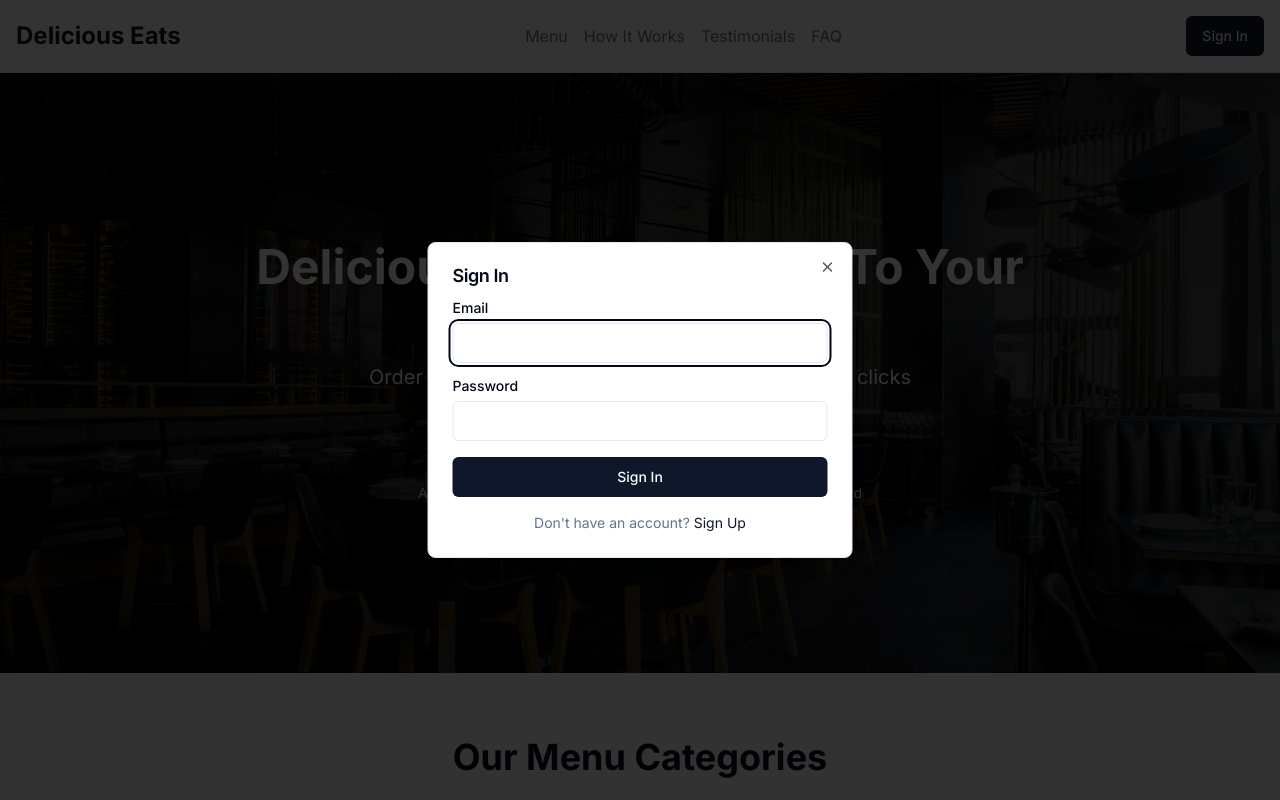
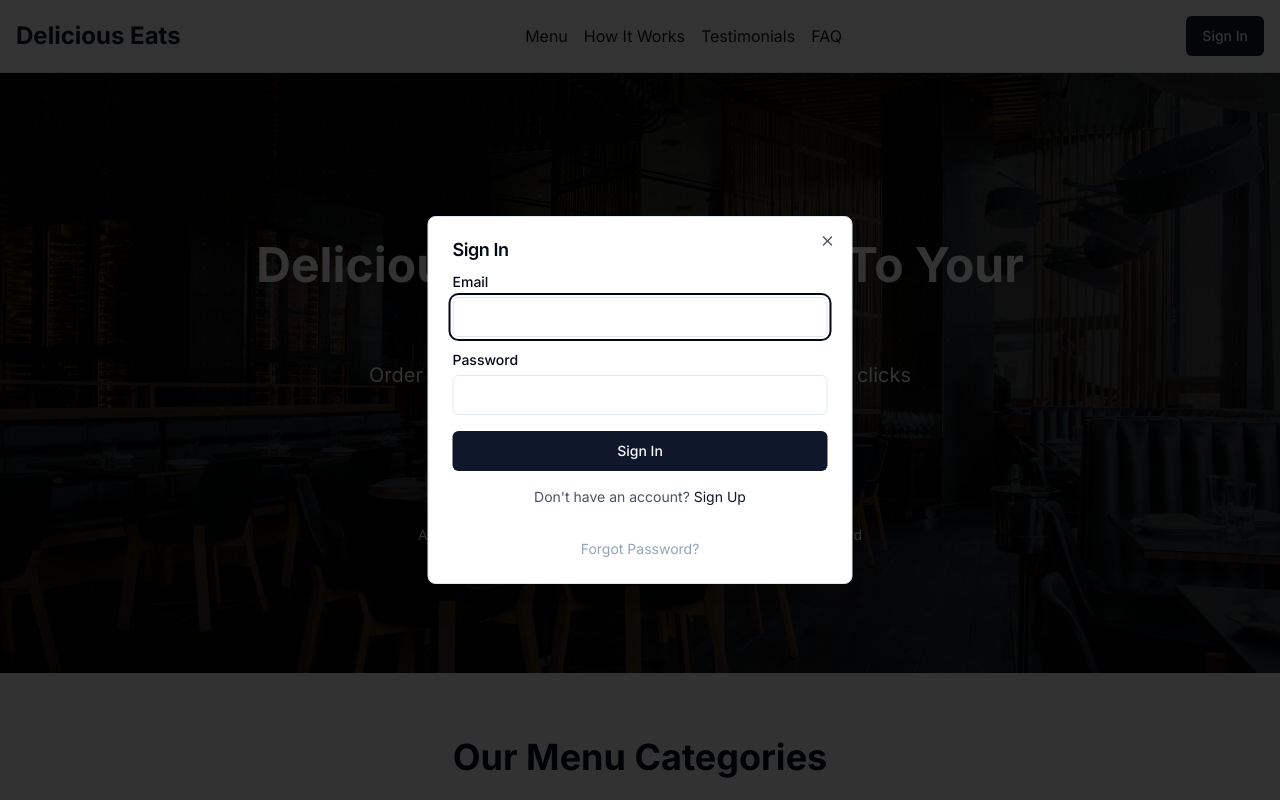
Before and after one commit to Abhi-developer01/Delicious-Eats, a Next.js app: page / in a window 1280 px wide. Both pictures are taken after a click on the button "Sign In". Shown: the top 800 px of the page. Built offline with nearby package versions, Linux system fonts and the light colour scheme; no server answers.

Commit message:
hero button and change password

```diff
--- a/package.json
+++ b/package.json
@@ -21,11 +21,12 @@
     "framer-motion": "^12.5.0",
     "lottie-react": "^2.4.1",
     "lucide-react": "^0.475.0",
+    "motion": "^12.5.0",
     "next": "15.1.7",
     "react": "^19.0.0",
     "react-dom": "^19.0.0",
     "sonner": "^2.0.1",
-    "tailwind-merge": "^3.0.1",
+    "tailwind-merge": "^3.0.2",
     "tailwindcss-animate": "^1.0.7"
   },
   "devDependencies": {
--- /dev/null
+++ b/src/app/reset-password/page.tsx
@@ -0,0 +1,110 @@
+'use client'
+
+import { useState } from 'react'
+import { useRouter } from 'next/navigation'
+import { supabase } from '@/lib/supabase'
+import { Button } from '@/components/ui/button'
+import { Input } from '@/components/ui/input'
+import { Label } from '@/components/ui/label'
+
+export default function ResetPasswordPage() {
+  const [password, setPassword] = useState('')
+  const [confirmPassword, setConfirmPassword] = useState('')
+  const [error, setError] = useState('')
+  const [success, setSuccess] = useState(false)
+  const [loading, setLoading] = useState(false)
+  const router = useRouter()
+
+  const handleSubmit = async (e: React.FormEvent) => {
+    e.preventDefault()
+    setError('')
+    setLoading(true)
+
+    if (password !== confirmPassword) {
+      setError('Passwords do not match')
+      setLoading(false)
+      return
+    }
+
+    try {
+      const { error } = await supabase.auth.updateUser({
+        password: password
+      })
+
+      if (error) throw error
+
+      setSuccess(true)
+      // Redirect to login after 3 seconds
+      setTimeout(() => {
+        router.push('/')
+      }, 3000)
+    } catch (err) {
+      setError(err instanceof Error ? err.message : 'An error occurred')
+    } finally {
+      setLoading(false)
+    }
+  }
+
+  if (success) {
+    return (
+      <div className="min-h-screen flex items-center justify-center bg-gray-50">
+        <div className="max-w-md w-full space-y-8 p-8 bg-white rounded-lg shadow">
+          <div className="text-center">
+            <h2 className="text-3xl font-bold text-green-600 mb-2">Success!</h2>
+            <p className="text-gray-600">Your password has been updated successfully.</p>
+            <p className="text-gray-600 mt-2">Redirecting to login...</p>
+          </div>
+        </div>
+      </div>
+    )
+  }
+
+  return (
+    <div className="min-h-screen flex items-center justify-center bg-gray-50">
+      <div className="max-w-md w-full space-y-8 p-8 bg-white rounded-lg shadow">
+        <div>
+          <h2 className="text-3xl font-bold text-center">Reset Password</h2>
+          <p className="mt-2 text-center text-gray-600">
+            Please enter your new password below.
+          </p>
+        </div>
+        <form onSubmit={handleSubmit} className="mt-8 space-y-6">
+          <div className="space-y-4">
+            <div>
+              <Label htmlFor="password">New Password</Label>
+              <Input
+                id="password"
+                type="password"
+                value={password}
+                onChange={(e) => setPassword(e.target.value)}
+                required
+                className="mt-1"
+              />
+            </div>
+            <div>
+              <Label htmlFor="confirmPassword">Confirm Password</Label>
+              <Input
+                id="confirmPassword"
+                type="password"
+                value={confirmPassword}
+                onChange={(e) => setConfirmPassword(e.target.value)}
+                required
+                className="mt-1"
+              />
+            </div>
+          </div>
+          {error && (
+            <p className="text-sm font-medium text-destructive">{error}</p>
+          )}
+          <Button
+            type="submit"
+            className="w-full"
+            disabled={loading}
+          >
+            {loading ? 'Updating...' : 'Update Password'}
+          </Button>
+        </form>
+      </div>
+    </div>
+  )
+}
--- a/src/components/auth-modal.tsx
+++ b/src/components/auth-modal.tsx
@@ -11,8 +11,9 @@ import {
 import { Button } from '@/components/ui/button'
 import { Input } from '@/components/ui/input'
 import { Label } from '@/components/ui/label'
+import { supabase } from '@/lib/supabase'
 
-type AuthMode = 'signin' | 'signup'
+type AuthMode = 'signin' | 'signup' | 'forgot-password'
 
 export function AuthModal({
   isOpen,
@@ -27,22 +28,33 @@ export function AuthModal({
   const [fullName, setFullName] = useState('')
   const [error, setError] = useState('')
   const [loading, setLoading] = useState(false)
+  const [successMessage, setSuccessMessage] = useState('')
   const { signIn, signUp } = useAuth()
 
   const handleSubmit = async (e: React.FormEvent<HTMLFormElement>) => {
     e.preventDefault()
     setError('')
+    setSuccessMessage('')
     setLoading(true)
 
     try {
       if (mode === 'signin') {
         await signIn(email, password)
-      } else {
+      } else if (mode === 'signup') {
         if (!fullName) {
           setError('Full name is required')
           return
         }
         await signUp(email, password, fullName)
+      } else if (mode === 'forgot-password') {
+        const { error } = await supabase.auth.resetPasswordForEmail(email, {
+          redirectTo: `${window.location.origin}/reset-password`,
+        })
+        if (error) throw error
+        setSuccessMessage('Password reset link sent to your email!')
+        setMode('signin')
+        setEmail('')
+        return
       }
       onClose()
     } catch (err) {
@@ -57,7 +69,7 @@ export function AuthModal({
       <DialogContent className="sm:max-w-[425px]">
         <DialogHeader>
           <DialogTitle>
-            {mode === 'signin' ? 'Sign In' : 'Create Account'}
+            {mode === 'signin' ? 'Sign In' : mode === 'signup' ? 'Create Account' : 'Reset Password'}
           </DialogTitle>
         </DialogHeader>
         <form onSubmit={handleSubmit} className="space-y-4">
@@ -82,6 +94,7 @@ export function AuthModal({
               required
             />
           </div>
+          {mode !== 'forgot-password' && (
             <div className="grid gap-2">
               <Label htmlFor="password">Password</Label>
               <Input
@@ -92,11 +105,13 @@ export function AuthModal({
                 required
               />
             </div>
+          )}
           {error && <p className="text-sm font-medium text-destructive">{error}</p>}
+          {successMessage && <p className="text-sm font-medium text-green-600">{successMessage}</p>}
           <Button type="submit" className="w-full" disabled={loading}>
-            {loading ? 'Loading...' : mode === 'signin' ? 'Sign In' : 'Sign Up'}
+            {loading ? 'Loading...' : mode === 'signin' ? 'Sign In' : mode === 'signup' ? 'Sign Up' : 'Send Reset Link'}
           </Button>
-          <p className="text-center text-sm text-muted-foreground">
+          <p className="text-center text-sm text-gray-600">
             {mode === 'signin' ? (
               <>
                 Don't have an account?{' '}
@@ -107,10 +122,31 @@ export function AuthModal({
                 >
                   Sign Up
                 </button>
+
+                <br />
+                {' '}
+                <button
+                  type="button"
+                  onClick={() => setMode('forgot-password')}
+                  className="text-primary text-left text-slate-400 mt-8 underline-offset-4 hover:underline hover:text-slate-800"
+                >
+                  Forgot Password?
+                </button>
+              </>
+            ) : mode === 'signup' ? (
+              <>
+                Already have an account?{' '}
+                <button
+                  type="button"
+                  onClick={() => setMode('signin')}
+                  className="text-primary underline-offset-4 hover:underline"
+                >
+                  Sign In
+                </button>
               </>
             ) : (
               <>
-                Already have an account?{' '}
+                Remember your password?{' '}
                 <button
                   type="button"
                   onClick={() => setMode('signin')}
--- a/src/components/dashboard/category-context.tsx
+++ b/src/components/dashboard/category-context.tsx
@@ -282,6 +282,7 @@ const allFoodItems = [
     category: "Burges"
   },
   {
+    id: 34,
     image: "https://images.pexels.com/photos/3219547/pexels-photo-3219547.jpeg?auto=compress&cs=tinysrgb&w=600",
     title: "Mushroom Swiss Burger",
     price: 15.99,
@@ -289,6 +290,7 @@ const allFoodItems = [
     category: "Burges"
   },
   {
+    id: 35,
     image: "https://images.pexels.com/photos/3504876/pexels-photo-3504876.jpeg?auto=compress&cs=tinysrgb&w=600",
     title: "Spicy Chicken Burger",
     price: 14.99,
@@ -296,6 +298,7 @@ const allFoodItems = [
     category: "Burges"
   },
   {
+    id: 36,
     image: "https://images.pexels.com/photos/2271107/pexels-photo-2271107.jpeg?auto=compress&cs=tinysrgb&w=600",
     title: "Double Beef Burger with Fries",
     price: 18.99,
--- a/src/components/header.tsx
+++ b/src/components/header.tsx
@@ -26,22 +26,22 @@ export default function Header() {
         <nav>
           <ul className="flex space-x-4">
             <li>
-              <Link href="/menu" className="text-muted-foreground hover:text-primary">
+              <Link href="#menu" className="text-gray-900 hover:text-primary">
                 Menu
               </Link>
             </li>
             <li>
-              <Link href="#how-it-works" className="text-muted-foreground hover:text-primary">
+              <Link href="#how-it-works" className="text-gray-900 hover:text-primary">
                 How It Works
               </Link>
             </li>
             <li>
-              <Link href="#testimonials" className="text-muted-foreground hover:text-primary">
+              <Link href="#testimonials" className="text-gray-900 hover:text-primary">
                 Testimonials
               </Link>
             </li>
             <li>
-              <Link href="#faq" className="text-muted-foreground hover:text-primary">
+              <Link href="#faq" className="text-gray-900 hover:text-primary">
                 FAQ
               </Link>
             </li>
--- a/src/components/hero.tsx
+++ b/src/components/hero.tsx
@@ -4,7 +4,8 @@ import { useState } from 'react'
 import { useRouter } from 'next/navigation'
 import { useAuth } from './auth-context'
 import { AuthModal } from './auth-modal'
-import { Button } from '@/components/ui/button'
+// import { Button } from '@/components/ui/button'
+import { Button } from './ui/moving-border'
 import { ArrowRight, Store } from 'lucide-react'
 import Image from 'next/image'
 
@@ -75,16 +76,20 @@ export default function Hero() {
             </Button> */}
             <Button
               onClick={handleDashboardClick}
-              size="lg"
-              variant="outline"
-              // className="text-white border-white hover:bg-white"
-              className="bg-white text-black hover:bg-white/90"
+              // size="lg"
+              // variant="outline"
+              // // className="text-white border-white hover:bg-white"
+              // className="bg-white text-black hover:bg-white/90"
+
+              borderRadius="1.75rem"
+              className="bg-black text-white dark:text-white border-white-100 border-slate-900"
             >
               <Store className="mr-2 h-5 w-5" />
               Restaurant Dashboard
             </Button>
+
           </div>
-          <p className="mt-4 text-sm text-gray-100 animate-fade-in-delay-3">
+          <p className="relative top-10 text-sm text-gray-100 animate-fade-in-delay-3">
             Are you a restaurant owner? Get access to our powerful dashboard
           </p>
         </div>
--- /dev/null
+++ b/src/components/ui/moving-border.tsx
@@ -0,0 +1,139 @@
+"use client";
+import React from "react";
+import {
+  motion,
+  useAnimationFrame,
+  useMotionTemplate,
+  useMotionValue,
+  useTransform,
+} from "motion/react";
+import { useRef } from "react";
+import { cn } from "@/lib/utils";
+
+export function Button({
+  borderRadius = "1.75rem",
+  children,
+  as: Component = "button",
+  containerClassName,
+  borderClassName,
+  duration,
+  className,
+  ...otherProps
+}: {
+  borderRadius?: string;
+  children: React.ReactNode;
+  as?: any;
+  containerClassName?: string;
+  borderClassName?: string;
+  duration?: number;
+  className?: string;
+  [key: string]: any;
+}) {
+  return (
+    <Component
+      className={cn(
+        "relative h-16 w-60 overflow-hidden bg-transparent p-[1px] text-xl",
+        containerClassName,
+      )}
+      style={{
+        borderRadius: borderRadius,
+      }}
+      {...otherProps}
+    >
+      <div
+        className="absolute inset-0"
+        style={{ borderRadius: `calc(${borderRadius} * 0.96)` }}
+      >
+        <MovingBorder duration={duration} rx="30%" ry="30%">
+          <div
+            className={cn(
+              "h-20 w-20 bg-[radial-gradient(#0ea5e9_40%,transparent_60%)] opacity-[0.8]",
+              borderClassName,
+            )}
+          />
+        </MovingBorder>
+      </div>
+
+      <div
+        className={cn(
+          "relative flex h-full w-full items-center justify-center border border-slate-800 bg-slate-900/[0.8] text-sm text-white antialiased backdrop-blur-xl",
+          className,
+        )}
+        style={{
+          borderRadius: `calc(${borderRadius} * 0.96)`,
+        }}
+      >
+        {children}
+      </div>
+    </Component>
+  );
+}
+
+export const MovingBorder = ({
+  children,
+  duration = 3000,
+  rx,
+  ry,
+  ...otherProps
+}: {
+  children: React.ReactNode;
+  duration?: number;
+  rx?: string;
+  ry?: string;
+  [key: string]: any;
+}) => {
+  const pathRef = useRef<any>(null);
+  const progress = useMotionValue<number>(0);
+
+  useAnimationFrame((time) => {
+    const length = pathRef.current?.getTotalLength();
+    if (length) {
+      const pxPerMillisecond = length / duration;
+      progress.set((time * pxPerMillisecond) % length);
+    }
+  });
+
+  const x = useTransform(
+    progress,
+    (val) => pathRef.current?.getPointAtLength(val).x,
+  );
+  const y = useTransform(
+    progress,
+    (val) => pathRef.current?.getPointAtLength(val).y,
+  );
+
+  const transform = useMotionTemplate`translateX(${x}px) translateY(${y}px) translateX(-50%) translateY(-50%)`;
+
+  return (
+    <>
+      <svg
+        xmlns="http://www.w3.org/2000/svg"
+        preserveAspectRatio="none"
+        className="absolute h-full w-full"
+        width="100%"
+        height="100%"
+        {...otherProps}
+      >
+        <rect
+          fill="none"
+          width="100%"
+          height="100%"
+          rx={rx}
+          ry={ry}
+          ref={pathRef}
+        />
+      </svg>
+      <motion.div
+        style={{
+          position: "absolute",
+          top: 0,
+          left: 0,
+          display: "inline-block",
+          transform,
+        }}
+      >
+        {children}
+      </motion.div>
+    </>
+  );
+};
```
Also changed, not shown: 1 other file (tests, documents, lock files or other folders). Lines whose indentation alone changed are shown as unchanged.
